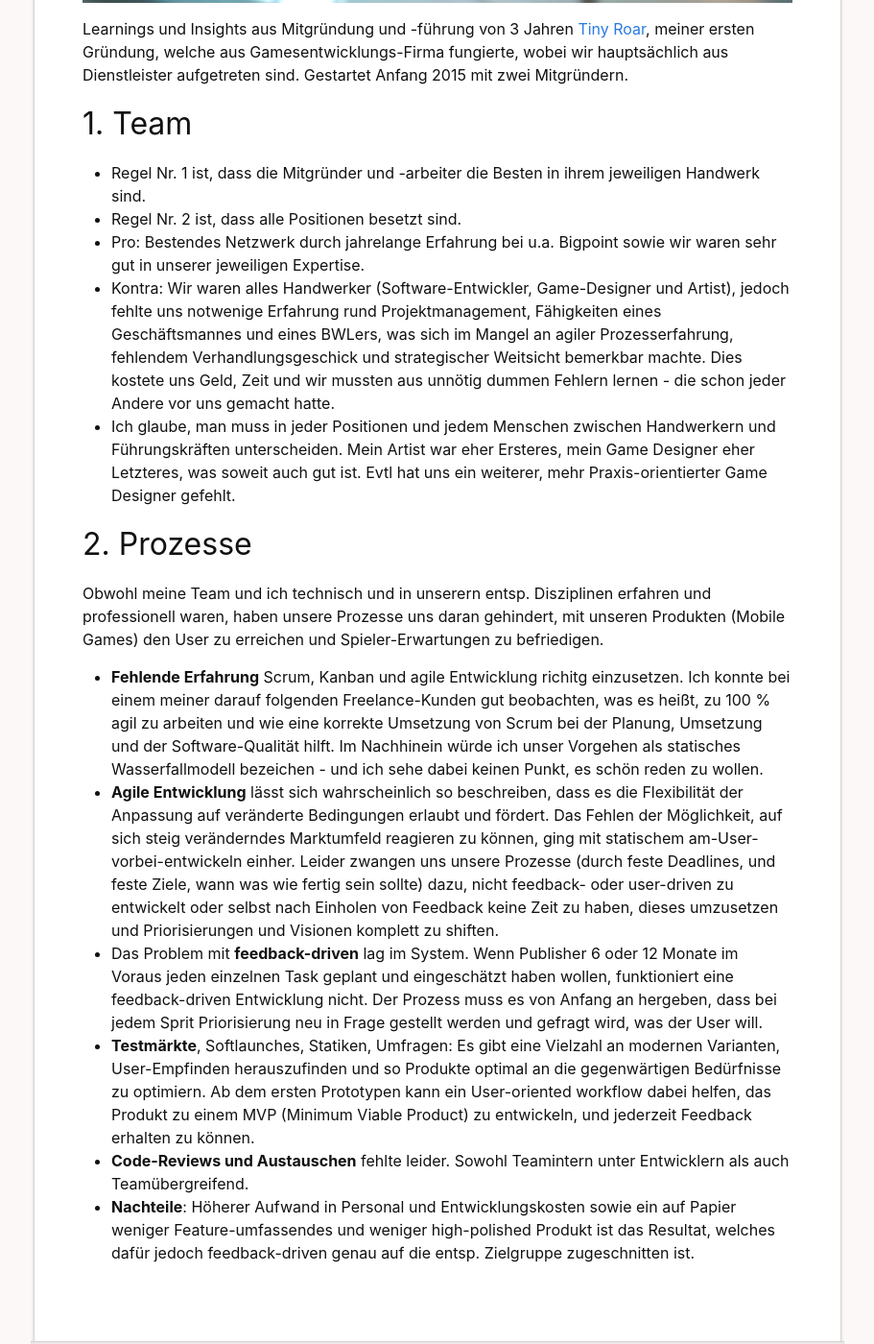
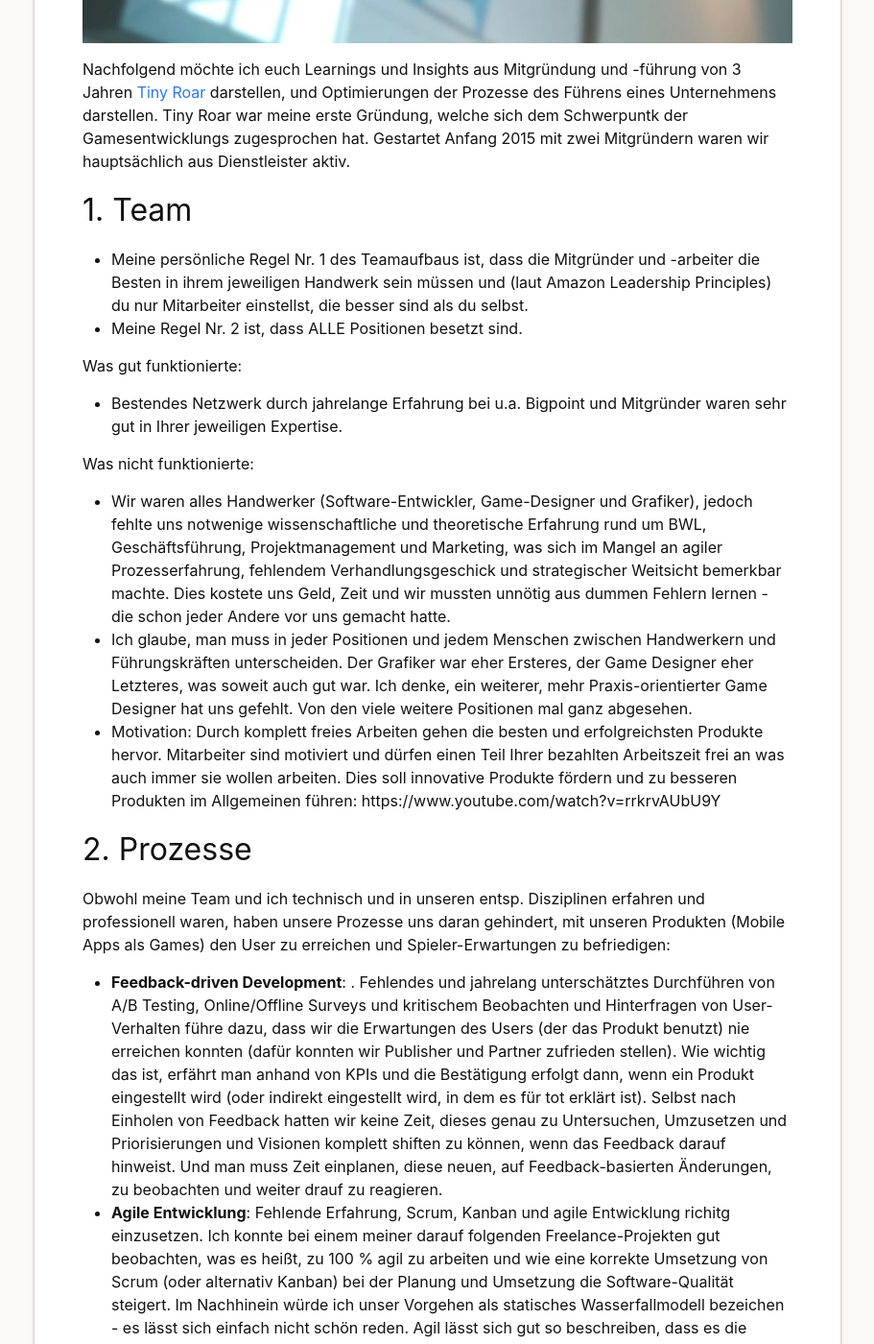
Before and after one commit to DariosKrimsKrams/darionot.es, a Jekyll site: the page built from _posts/2018-04-22-3-years-tiny-roar.md, in a window 1280 px wide and 1400 px high, scrolled down 619 px. Shown: the whole window at 96% size, without its empty margins (184-1095 px from the left). Built offline with Jekyll 4.4.1, drawn with Linux system fonts in a browser that asks for light colours; some of the changed text lies outside the part shown.

Commit message:
Updated Content

```diff
--- a/_posts/2018-04-22-3-years-tiny-roar.md
+++ b/_posts/2018-04-22-3-years-tiny-roar.md
@@ -1,31 +1,36 @@
 ---
 layout: post
-title:  "Fehler aus 3 Jahren Tiny Roar"
+title:  "Lessons learned: Drei Jahre Unternehmensführung von Tiny Roar"
 date:   2018-04-22 12:00:00 +0100
 categories: blog
 ---
 
 ![Tiny Roar](/images/3yrtinyroar_teaser.jpg)
 
-Learnings und Insights aus Mitgründung und -führung von 3 Jahren [Tiny Roar][tinyroar], meiner ersten Gründung, welche aus Gamesentwicklungs-Firma fungierte, wobei wir hauptsächlich aus Dienstleister aufgetreten sind. Gestartet Anfang 2015 mit zwei Mitgründern.
+Nachfolgend möchte ich euch Learnings und Insights aus Mitgründung und -führung von 3 Jahren [Tiny Roar][tinyroar] darstellen, und Optimierungen der Prozesse des Führens eines Unternehmens darstellen. Tiny Roar war meine erste Gründung, welche sich dem Schwerpuntk der Gamesentwicklungs zugesprochen hat. Gestartet Anfang 2015 mit zwei Mitgründern waren wir hauptsächlich aus Dienstleister aktiv.
 
 ## 1. Team
 
-* Regel Nr. 1 ist, dass die Mitgründer und -arbeiter die Besten in ihrem jeweiligen Handwerk sind.
-* Regel Nr. 2 ist, dass alle Positionen besetzt sind.
-* Pro: Bestendes Netzwerk durch jahrelange Erfahrung bei u.a. Bigpoint sowie wir waren sehr gut in unserer jeweiligen Expertise.
-* Kontra: Wir waren alles Handwerker (Software-Entwickler, Game-Designer und Artist), jedoch fehlte uns notwenige Erfahrung rund Projektmanagement, Fähigkeiten eines Geschäftsmannes und eines BWLers, was sich im Mangel an agiler Prozesserfahrung, fehlendem Verhandlungsgeschick und strategischer Weitsicht bemerkbar machte. Dies kostete uns Geld, Zeit und wir mussten aus unnötig dummen Fehlern lernen - die schon jeder Andere vor uns gemacht hatte.
-* Ich glaube, man muss in jeder Positionen und jedem Menschen zwischen Handwerkern und Führungskräften unterscheiden. Mein Artist war eher Ersteres, mein Game Designer eher Letzteres, was soweit auch gut ist. Evtl hat uns ein weiterer, mehr Praxis-orientierter Game Designer gefehlt.
+* Meine persönliche Regel Nr. 1 des Teamaufbaus ist, dass die Mitgründer und -arbeiter die Besten in ihrem jeweiligen Handwerk sein müssen und (laut Amazon Leadership Principles) du nur Mitarbeiter einstellst, die besser sind als du selbst.
+* Meine Regel Nr. 2 ist, dass ALLE Positionen besetzt sind.
+
+Was gut funktionierte:
+* Bestendes Netzwerk durch jahrelange Erfahrung bei u.a. Bigpoint und Mitgründer waren sehr gut in Ihrer jeweiligen Expertise.
+
+Was nicht funktionierte:
+* Wir waren alles Handwerker (Software-Entwickler, Game-Designer und Grafiker), jedoch fehlte uns notwenige wissenschaftliche und theoretische Erfahrung rund um BWL, Geschäftsführung, Projektmanagement und Marketing, was sich im Mangel an agiler Prozesserfahrung, fehlendem Verhandlungsgeschick und strategischer Weitsicht bemerkbar machte. Dies kostete uns Geld, Zeit und wir mussten unnötig aus dummen Fehlern lernen - die schon jeder Andere vor uns gemacht hatte.
+* Ich glaube, man muss in jeder Positionen und jedem Menschen zwischen Handwerkern und Führungskräften unterscheiden. Der Grafiker war eher Ersteres, der Game Designer eher Letzteres, was soweit auch gut war. Ich denke, ein weiterer, mehr Praxis-orientierter Game Designer hat uns gefehlt. Von den viele weitere Positionen mal ganz abgesehen.
+* Motivation: Durch komplett freies Arbeiten gehen die besten und erfolgreichsten Produkte hervor. Mitarbeiter sind motiviert und dürfen einen Teil Ihrer bezahlten Arbeitszeit frei an was auch immer sie wollen arbeiten. Dies soll innovative Produkte fördern und zu besseren Produkten im Allgemeinen führen: https://www.youtube.com/watch?v=rrkrvAUbU9Y
 
 ## 2. Prozesse
 
-Obwohl meine Team und ich technisch und in unserern entsp. Disziplinen erfahren und professionell waren, haben unsere Prozesse uns daran gehindert, mit unseren Produkten (Mobile Games) den User zu erreichen und Spieler-Erwartungen zu befriedigen.
+Obwohl meine Team und ich technisch und in unseren entsp. Disziplinen erfahren und professionell waren, haben unsere Prozesse uns daran gehindert, mit unseren Produkten (Mobile Apps als Games) den User zu erreichen und Spieler-Erwartungen zu befriedigen:
 
-* **Fehlende Erfahrung** Scrum, Kanban und agile Entwicklung richitg einzusetzen. Ich konnte bei einem meiner darauf folgenden Freelance-Kunden gut beobachten, was es heißt, zu 100 % agil zu arbeiten und wie eine korrekte Umsetzung von Scrum bei der Planung, Umsetzung und der Software-Qualität hilft. Im Nachhinein würde ich unser Vorgehen als statisches Wasserfallmodell bezeichen - und ich sehe dabei keinen Punkt, es schön reden zu wollen.
-* **Agile Entwicklung** lässt sich wahrscheinlich so beschreiben, dass es die Flexibilität der Anpassung auf veränderte Bedingungen erlaubt und fördert. Das Fehlen der Möglichkeit, auf sich steig veränderndes Marktumfeld reagieren zu können, ging mit statischem am-User-vorbei-entwickeln einher. Leider zwangen uns unsere Prozesse (durch feste Deadlines, und feste Ziele, wann was wie fertig sein sollte) dazu, nicht feedback- oder user-driven zu entwickelt oder selbst nach Einholen von Feedback keine Zeit zu haben, dieses umzusetzen und Priorisierungen und Visionen komplett zu shiften.
-* Das Problem mit **feedback-driven** lag im System. Wenn Publisher 6 oder 12 Monate im Voraus jeden einzelnen Task geplant und eingeschätzt haben wollen, funktioniert eine feedback-driven Entwicklung nicht. Der Prozess muss es von Anfang an hergeben, dass bei jedem Sprit Priorisierung neu in Frage gestellt werden und gefragt wird, was der User will.
-* **Testmärkte**, Softlaunches, Statiken, Umfragen: Es gibt eine Vielzahl an modernen Varianten, User-Empfinden herauszufinden und so Produkte optimal an die gegenwärtigen Bedürfnisse zu optimiern. Ab dem ersten Prototypen kann ein User-oriented workflow dabei helfen, das Produkt zu einem MVP (Minimum Viable Product) zu entwickeln, und jederzeit Feedback erhalten zu können.
-* **Code-Reviews und Austauschen** fehlte leider. Sowohl Teamintern unter Entwicklern als auch Teamübergreifend.
+* **Feedback-driven Development**: . Fehlendes und jahrelang unterschätztes Durchführen von A/B Testing, Online/Offline Surveys und kritischem Beobachten und Hinterfragen von User-Verhalten führe dazu, dass wir die Erwartungen des Users (der das Produkt benutzt) nie erreichen konnten (dafür konnten wir Publisher und Partner zufrieden stellen). Wie wichtig das ist, erfährt man anhand von KPIs und die Bestätigung erfolgt dann, wenn ein Produkt eingestellt wird (oder indirekt eingestellt wird, in dem es für tot erklärt ist). Selbst nach Einholen von Feedback hatten wir keine Zeit, dieses genau zu Untersuchen, Umzusetzen und Priorisierungen und Visionen komplett shiften zu können, wenn das Feedback darauf hinweist. Und man muss Zeit einplanen, diese neuen, auf Feedback-basierten Änderungen, zu beobachten und weiter drauf zu reagieren.
+* **Agile Entwicklung**: Fehlende Erfahrung, Scrum, Kanban und agile Entwicklung richitg einzusetzen. Ich konnte bei einem meiner darauf folgenden Freelance-Projekten gut beobachten, was es heißt, zu 100 % agil zu arbeiten und wie eine korrekte Umsetzung von Scrum (oder alternativ Kanban) bei der Planung und Umsetzung die Software-Qualität steigert. Im Nachhinein würde ich unser Vorgehen als statisches Wasserfallmodell bezeichen - es lässt sich einfach nicht schön reden. Agil lässt sich gut so beschreiben, dass es die Flexibilität der Anpassung auf veränderte Bedingungen erlaubt und fördert. Das Fehlen der Möglichkeit, auf sich steig veränderndes Marktumfeld reagieren zu können, ging mit statischem am-User-vorbei-entwickeln einher. Leider zwangen uns unsere festen Deadlines, fest und 12 Monate zuvor definierten Ziele dazu, nicht feedback- oder user-driven zu entwickelt oder
+* **Das System**: Problem Problem liegt im System: Wenn ein Publisher 6 oder 12 Monate im Voraus jeden einzelnen Task geplant und eingeschätzt haben will, keine Erfahrungen in einer Distribution-Methode hat und sich weigert, eigene Game Design Expertise einzustellen oder zu viel dazwischen Reden muss, funktioniert eine **feedback-driven** und **agile** Entwicklung nicht. Der Prozess muss es von Anfang an hergeben, dass bei jedem Sprint Priorisierung neu in Frage gestellt werden dürfen und müssen und immer gefragt wird, was der User will.
+* **Testmärkte**, Softlaunches, Statiken, Umfragen, Auf-die-Straße-gehen: Es gibt eine Vielzahl an Varianten, User-Empfinden herauszufinden und so moderne Produkte optimal an die gegenwärtigen Bedürfnisse zu optimieren: Ab dem ersten Prototypen kann so ein User-oriented workflow dabei helfen, das Produkt zu einem MVP (Minimum Viable Product) zu entwickeln, und jederzeit Feedback erhalten zu können. Dies kostet Zeit und Geld, erspart einem aber viele unnötigen Features und hilft dazu, den User zu erreichen.
+* **Code-Reviews und Knowledge-Exchange** fehlte leider komplett, sowohl teamintern unter Entwicklern als auch Teamübergreifend.
 * **Nachteile**: Höherer Aufwand in Personal und Entwicklungskosten sowie ein auf Papier weniger Feature-umfassendes und weniger high-polished Produkt ist das Resultat, welches dafür jedoch feedback-driven genau auf die entsp. Zielgruppe zugeschnitten ist.
 
 ---
@@ -47,12 +52,13 @@
 * **Eigene Games entwickeln** war anfangs unsere Geschäftsidee. Jedoch ist uns dies lediglich mit unserem ersten Produkt *Jump the Rope* gelungen. Jedes Weitere wurde von mal zu mal mehr Auftragsarbeit als Eigenentwicklungen, was soweit ging, dass wir nicht mal mehr selbst gepitchte Ideen umsetzten, sondern Ideen von Publishern umsetzten - also als reines Dienstleister aufgetreten sind.
 * **Agentur- / Dienstleistungsgeschäft** ist ja im Grunde nicht schlecht, und wir konnten uns dadurch mehr als drei Jahre über Wasser halten - entfernten uns jedoch immer weitere von unserer Vision. Zudem hätten wir selbst im Erfolgsfall durch das im Vornherein Verkaufen der Produkte nur noch minimale bis garkeine Gewinnbeteiligungen verzeichnen können, wofür dann wiederum für einen langfristige Sicherheit unsere Stunden/Tagessätze zu gering waren.
 * **Publisher**: Unser Plan war, wieder verstärkt in eigene Produkte (in Form von Prototypen) zu investieren. Wir wollten durch Nebenbei-Projekte und Praktikanten erreichen, hatten jedoch kaum bis keine eigenen Resourcen, dies zu bewerkstelligen. Nebenbei wurde und wird ständig versucht, potentiell zukünftigen Publishern Ideen zu pitchen.
+* **Know-How**: Holt euch so früh wie möglich Erfahrung anhand von Mentoren und Business Angeln in das Unternehmen. Wir hatten dies leider nie richtig hinbekommen, lediglich regelmäßige Treffen mit anderen kleinen Startups der Branche wahrgenommen - dies erweißt sich aber nicht als bestes Vorbild, um aus deren Fehlern zu lernen und schneller, größer zu wachsen.
 
 ---
 
 ## 5. Leadership Principles
 
-Welche Qualifikationen sollten alle Mitarbeiten mitbringen? Um diese Frage zu beantworten, würde ich gerne auf die Amazon Leadership Principles verweisen. Darin soll sich jeder Mitarbeiter als *Leader* sehen, und sollen als Grundlage für Entscheidungen über zukünftige Richtung dienen. Ein kleines Auszug:
+Welche Qualifikationen sollten alle Mitarbeiten mitbringen? Um diese Frage zu beantworten, würde ich gerne auf die Amazon Leadership Principles verweisen (https://www.amazon.jobs/de/principles). Jeder Mitarbeiter soll sich als *Leader* sehen, und diese Prinzipien sollen als Grundlage für alle Arten der täglichen Entscheidungen dienen. Ein kleines Auszug:
 
 * **Customer Obsession** / 100 % kundenorientiert: Der Kunde bleibt immer im Fokus.
 * **Invent and Simplify** / Erfinden und Vereinfachen: Innovativ und einfallsreich sein und immer wieder Wege zu finden, Dinge zu vereinfachen.
@@ -63,13 +69,18 @@
 
 ## 6. Finanzierung
 
-Wie oben schon geschrieben, war und ist das Ziel, eigene Produkte zu erfinden statt als Dienstleister aufzutreten. Folgende Möglichkeiten bietet die Games-Branche:
+Unser Ziel (wie das von vielen anderen Startups) war es, eigene Produkte zu entwickeln.
 
-* **Crowdfunding**: Mit Plattformen wie Kickstarter und Indiegogo können zwar einzelne Unternehmen profitabel entwickeln, jedoch geht die Nutzung mehr in Richtung, dies als Marketingkanel und für User-Feedback zu nutzen, als dass man sein Team komplett und über Jahre damit finanzieren kann. Des Weiteren verlangen Zielgruppen bei Crowdfunding 1) ein großes Produkt (vorzugsweise PC- oder Konsolen-Game) 2) sehr viel Vorarbeit für Prototypen und in die eigentliche Kampagnen-Vorbereitung und regelmäßgen Pflege zu investieren.
-* **Publisher**: Viele Indie-Entwickler stehen einer kleinen Anzahl von Publishern gegenüber. Dieses Nachfrageoligopol (oder Oligopson) erschwert die Kooperation und drückt (meiner Meinung nach) die Preise für Indie-Entwicklern (ganz zu schweigen, wenn Teile der europäischen Gamesbranche in günstigeren Länder wie Polen sitzt oder Studenten sind). Durch die sehr hohe Konkurrenz rate ich zur Distanzierung von unterbezahlten Publisher-Deals.
-* **Investoren / Businessangels**: Die meiner Meinung nach die beste Möglichkeit, um in Deutschland sinnvoll eigene Produkte zu entwickeln. Jedoch im Gegensatz zu anderen Software-Branchen die gleich Nachteile, wie starke Konkurrenz.
-* **Kredit / Selbstfinanziert**: Sag ich nichts zu, muss jeder selbst wissen.
-* **Förderung**: In Kanada sehr gut, in Deutschland kaum vorhanden bzw die Vorhandenen sind nur für narrative Produkte und man muss bei den Ausschreibungen vorweisen, dass man bereits narrative Produkte entwickelt hat. Hinzu kommt ein nicht zu unterschätzender Aufwand für Papierkram und Pitch.
+* **Startkapital**: Wir sind mit 3.000 € Startkapital gestartet, was uns von Anfang an Geldsorgen bereiteten, und daran hinterte, in wissenschaftlich womöglich sehr sinnvolle Investionen in Produktentwicklung und -Testing zu investieren. Generell empfehle ich, es nicht so zu machen, wie wir. Definiert in einem realistischen und ehrlichen Finanzplan eure Ausgaben für 6 bis 12 Monate und sichert die Finanzierung, bevor Ihr startet.
+
+Da wir das nicht schafften, finanziell unabhängig zu sein, traten wir schnell als Dienstleister auf. Folgende Möglichkeiten boten sich uns an:
+
+* **Crowdfunding**: Mit Plattformen wie Kickstarter und Indiegogo können zwar einzelne Unternehmen profitabel entwickeln, jedoch geht die Nutzung mehr in Richtung, dies als Marketingkanel und für User-Feedback zu nutzen, als dass man sein Team komplett und über Jahre damit finanzieren kann. Des Weiteren verlangen Zielgruppen bei Crowdfunding-Plattformen 1) ein großes Produkt (vorzugsweise PC- oder Konsolen-Games oder vergleichbare Hardware-Produkte) 2) sehr viel Zeit in Vor- und Nachbereitung von Prototypen, Marketing-Material, Wording, Kampagnen-Pflege und regelmäßgen Updates zu investieren.
+* **Publisher**: Viele Indie Games-Entwickler stehen einer kleinen Anzahl von Publishern gegenüber. Dieses Nachfrageoligopol (oder Oligopson) erschwert die Kooperation und drückt (meiner Meinung nach) die Preise für Entwicklern (ganz davon abgesehen, dass weite Teile der europäischen Gamesbranche Studenten sind oder in günstigeren Länder in Osteuropa sitzen). Durch die sehr hohe Konkurrenz rate ich zur Distanzierung von Publisher-Deals, auch, wenn das all die Jahre unser eiziges Sprungbrett und Finanzierungsmöglichkeit war.
+* **Venture capital / Business Angels**: Die meiner Meinung nach die beste Möglichkeit, um in Deutschland sinnvoll eigene Produkte zu entwickeln. Speziell auf Games-Branchebezogen, hier im Gegensatz zu anderen Software-Branchen die gleich Nachteile, wie starke Konkurrenz. Hier kann durch die Auswahl der richtigen Branche auch ein Pluspunkt draus werden, wenn sich das eigene Produkt abgeht und eine Marktlücke findet.
+* **Kredit / Schulden bei Familie**: Sag ich nichts zu, muss jeder selbst wissen.
+* **Selbstfinanziert**: Ich halte viel von der Idee, von seinem Vermögen eine gewisse Summe in das eigene Produkt zu investieren. Zumal besonders am Anfang hier Investitionen in einen Prototypen sehr unabdingbar sind.
+* **Förderung**: Was Games angeht:In Kanada sehr gut, in Deutschland kaum vorhanden bzw die Vorhandenen sind nur für narrative Produkte und man muss bei den Ausschreibungen vorweisen, dass man bereits narrative Produkte entwickelt hat. Hinzu kommt ein nicht zu unterschätzender Aufwand für Papierkram und Pitches. In Anderen Branches kann dies zum Ausbau des Netzwerk und Erreichen von Publicity führen, auch, wenn teilweise Preisgelder nicht der Rede wert sind.
 
 ---
 
```
